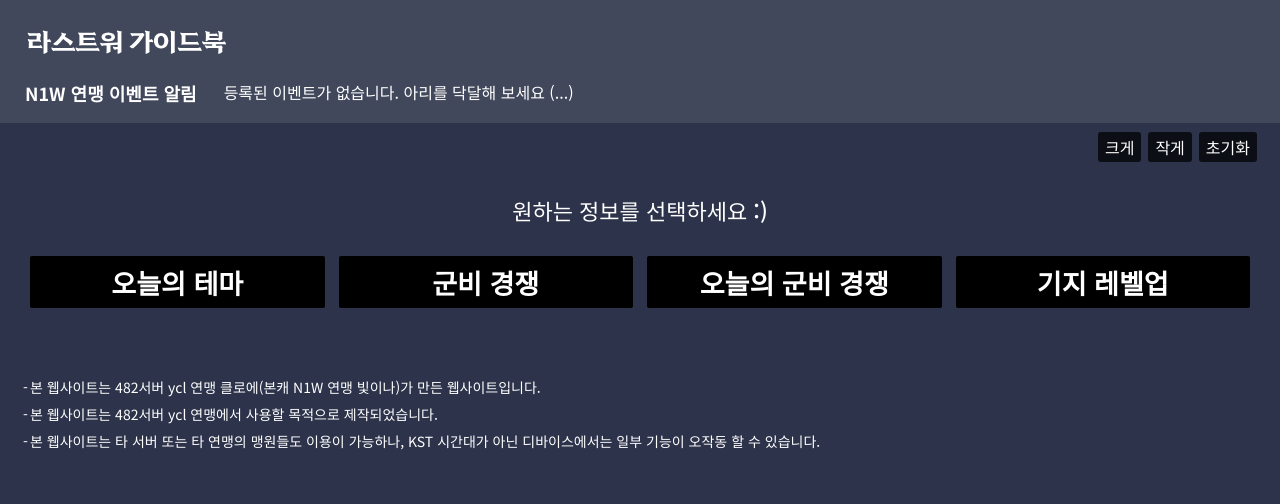
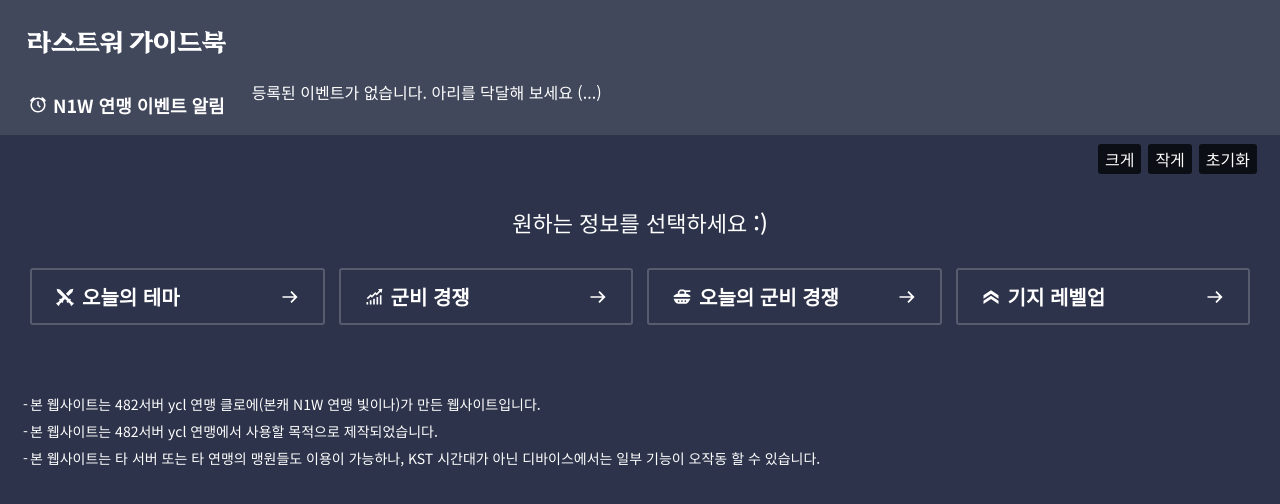
Before and after one commit to naninyang/lawar, a Next.js app: page / in a window 1280 px wide. Shown: the top 504 px of the page. Built offline with nearby package versions, Linux system fonts and the light colour scheme; no server answers.

Commit message:
Design UX fixed

```diff
--- a/components/Events.tsx
+++ b/components/Events.tsx
@@ -56,7 +56,17 @@ export default function Events() {
 
   return (
     <div className={styles.events}>
-      <h3>N1W 연맹 이벤트 알림</h3>
+      <h3>
+        <span>
+          <svg width="24" height="24" viewBox="0 0 24 24" fill="none" xmlns="http://www.w3.org/2000/svg">
+            <path
+              d="M6.66992 1.29688C4.34963 2.40178 2.40178 4.34963 1.29688 6.66992L3.10352 7.5293C3.39701 6.91295 3.87486 6.3847 4.3125 5.83594C2.94037 7.54756 2 9.62958 2 12C2 17.5333 6.46667 22 12 22C17.5333 22 22 17.5333 22 12C22 9.62958 21.0596 7.54756 19.6875 5.83594C20.1251 6.3847 20.603 6.91295 20.8965 7.5293L22.7031 6.66992C21.5982 4.34963 19.6504 2.40178 17.3301 1.29688L16.4707 3.10352C17.0871 3.39701 17.6153 3.87486 18.1641 4.3125C16.4524 2.94037 14.3704 2 12 2C9.62958 2 7.54756 2.94037 5.83594 4.3125C6.3847 3.87486 6.91295 3.39701 7.5293 3.10352L6.66992 1.29688ZM12 4C16.4667 4 20 7.53333 20 12C20 16.4667 16.4667 20 12 20C7.53333 20 4 16.4667 4 12C4 7.53333 7.53333 4 12 4ZM11 7V12.4141L14.293 15.707L15.707 14.293L13 11.5859V7H11Z"
+              fill="white"
+            />
+          </svg>
+        </span>
+        N1W 연맹 이벤트 알림
+      </h3>
       {isLoading ? (
         <p>이벤트를 불러오는 중입니다 :)</p>
       ) : tasks.length === 0 ? (
--- a/pages/index.tsx
+++ b/pages/index.tsx
@@ -15,22 +15,78 @@ export default function Home() {
       <ul>
         <li>
           <Anchor href="/themes">
-            <span>오늘의 테마</span>
+            <span>
+              <svg width="24" height="24" viewBox="0 0 24 24" fill="none" xmlns="http://www.w3.org/2000/svg">
+                <path
+                  d="M2 2L3 6L9.45703 12.0781L7.04688 14.6367L6.20703 13.793L4.79297 15.207L5.67969 16.0938L3.17187 18.7539L2.70703 18.293L1.29297 19.707L4.29297 22.707L5.70703 21.293L5.24219 20.8281L7.90625 18.3242L8.79297 19.207L10.207 17.793L9.36719 16.9531L12 14.4688L14.625 16.9414L13.7734 17.793L15.1875 19.207L16.082 18.3125L18.7461 20.8164L18.2695 21.293L19.6875 22.707L22.6875 19.707L21.2734 18.293L20.8203 18.7461L18.3125 16.082L19.1875 15.207L17.7734 13.793L16.9414 14.625L14.543 12.0781L14.5469 12.0742L12 9.375L6 3L2 2ZM22 2L18 3L13.1523 8.14844L15.8477 10.8477L21 6L22 2Z"
+                  fill="white"
+                />
+              </svg>
+              <span>오늘의 테마</span>
+            </span>
+            <svg width="24" height="24" viewBox="0 0 24 24" fill="none" xmlns="http://www.w3.org/2000/svg">
+              <path
+                d="M14 4.92969L12.5 6.42969L17.0703 11H3V13H17.0703L12.5 17.5703L14 19.0703L21.0703 12L14 4.92969Z"
+                fill="white"
+              />
+            </svg>
           </Anchor>
         </li>
         <li>
           <Anchor href="/arms">
-            <span>군비 경쟁</span>
+            <span>
+              <svg width="24" height="24" viewBox="0 0 24 24" fill="none" xmlns="http://www.w3.org/2000/svg">
+                <path
+                  d="M22 2L16.6992 2.80078L18.2422 4.34375L15.1777 7.4082L13.5684 5.90039L9.49219 10.0781L8.00781 8.59375L3.30273 13.2031L4.70312 14.6309L7.99219 11.4062L9.50781 12.9219L13.6309 8.69922L15.2227 10.1914L19.6562 5.75781L21.1992 7.30078L22 2ZM19 10V21H21V10H19ZM15 12V21H17V12H15ZM11 14V21H13V14H11ZM7 16V21H9V16H7ZM3 18V21H5V18H3Z"
+                  fill="white"
+                />
+              </svg>
+              <span>군비 경쟁</span>
+            </span>
+            <svg width="24" height="24" viewBox="0 0 24 24" fill="none" xmlns="http://www.w3.org/2000/svg">
+              <path
+                d="M14 4.92969L12.5 6.42969L17.0703 11H3V13H17.0703L12.5 17.5703L14 19.0703L21.0703 12L14 4.92969Z"
+                fill="white"
+              />
+            </svg>
           </Anchor>
         </li>
         <li>
           <Anchor href="/showdown">
-            <span>오늘의 군비 경쟁</span>
+            <span>
+              <svg width="24" height="24" viewBox="0 0 24 24" fill="none" xmlns="http://www.w3.org/2000/svg">
+                <path
+                  d="M9.58594 3L9.29297 3.29297L7 5.58594V8H5.69922L2 10.4609V12H22V10.4609L18.3008 8H17V6H22V4H15.4141L14.4141 3H9.58594ZM10.4141 5H13.5859L15 6.41406V8H9V6.41406L10.4141 5ZM2 14V14.1895L3.07031 16.8594C3.83031 18.7694 5.65094 20 7.71094 20H15.7305C17.4845 20 19.1116 19.0811 20.0156 17.5781L22 14.2793V14H2ZM8 16C8.55 16 9 16.45 9 17C9 17.55 8.55 18 8 18C7.45 18 7 17.55 7 17C7 16.45 7.45 16 8 16ZM12 16C12.55 16 13 16.45 13 17C13 17.55 12.55 18 12 18C11.45 18 11 17.55 11 17C11 16.45 11.45 16 12 16ZM16 16C16.55 16 17 16.45 17 17C17 17.55 16.55 18 16 18C15.45 18 15 17.55 15 17C15 16.45 15.45 16 16 16Z"
+                  fill="white"
+                />
+              </svg>
+              <span>오늘의 군비 경쟁</span>
+            </span>
+            <svg width="24" height="24" viewBox="0 0 24 24" fill="none" xmlns="http://www.w3.org/2000/svg">
+              <path
+                d="M14 4.92969L12.5 6.42969L17.0703 11H3V13H17.0703L12.5 17.5703L14 19.0703L21.0703 12L14 4.92969Z"
+                fill="white"
+              />
+            </svg>
           </Anchor>
         </li>
         <li>
           <Anchor href="/base">
-            <span>기지 레벨업</span>
+            <span>
+              <svg width="24" height="24" viewBox="0 0 24 24" fill="none" xmlns="http://www.w3.org/2000/svg">
+                <path
+                  d="M12 4L3 10V14L12 8L21 14V10L12 4ZM12 10.375L3 16.375V20.375L12 14.375L21 20.375V16.375L12 10.375Z"
+                  fill="white"
+                />
+              </svg>
+              <span>기지 레벨업</span>
+            </span>
+            <svg width="24" height="24" viewBox="0 0 24 24" fill="none" xmlns="http://www.w3.org/2000/svg">
+              <path
+                d="M14 4.92969L12.5 6.42969L17.0703 11H3V13H17.0703L12.5 17.5703L14 19.0703L21.0703 12L14 4.92969Z"
+                fill="white"
+              />
+            </svg>
           </Anchor>
         </li>
       </ul>
--- a/styles/Events.module.sass
+++ b/styles/Events.module.sass
@@ -12,8 +12,25 @@
     gap: rem(27)
 
   h3
+    display: flex
+    align-items: flex-start
+    gap: rem(2)
     font-size: rem(18)
     font-weight: 700
+
+    +mq(minMedium)
+      padding-top: rem(12)
+
+    span
+      display: flex
+      justify-content: center
+      align-items: center
+      width: rem(26)
+      height: rem(26)
+
+      svg
+        width: rem(18)
+        height: rem(18)
 
   ul
     display: flex
--- a/styles/Home.module.sass
+++ b/styles/Home.module.sass
@@ -37,12 +37,23 @@
 
       a
         display: flex
-        justify-content: center
+        justify-content: space-between
         align-items: center
-        background-color: $hex-black
-        border-radius: rem(2)
+        padding: 0 rem(23)
+        border: rem(2) solid rgba($hex-white, .2)
+        border-radius: rem(3)
         width: 100%
-        height: rem(52)
+        height: rem(57)
         color: $hex-white
-        font-size: rem(27)
+        font-size: rem(20)
         font-weight: 700
+        text-align: center
+
+        > span
+          display: flex
+          align-items: center
+          gap: rem(7)
+
+        svg
+          width: rem(20)
+          height: rem(20)
```
